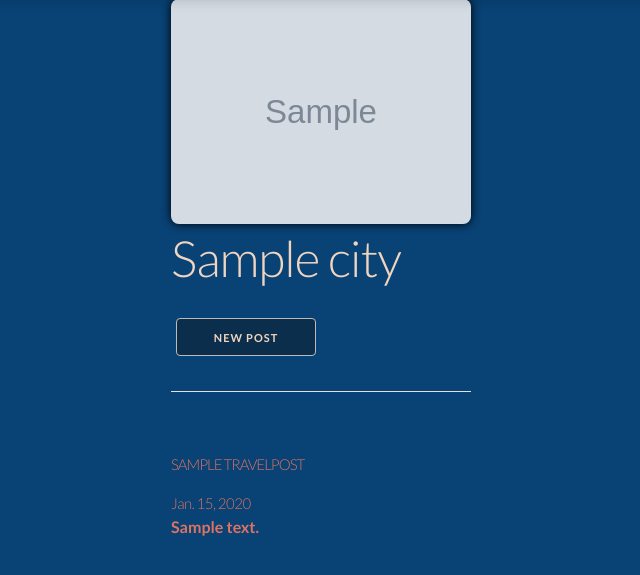
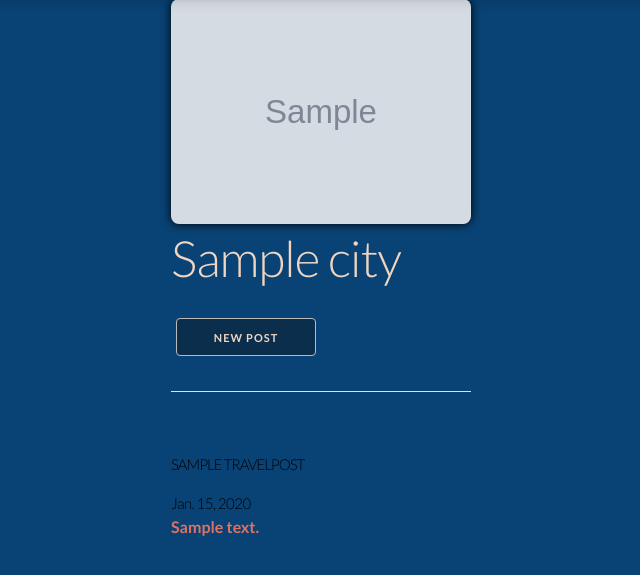
Before and after one commit to morgan-jaouni/Wayfarer, a Django app: page /cities/1/ in a window 1280 px wide. Shown: the part 86-661 px from the top of the page, without its empty margins (319-959 px from the left). Run offline with Django 3.2, Linux system fonts and the light colour scheme; tables that the repository leaves empty hold one stand-in row (values such as "Sample post"); grey boxes marked "Sample" are stand-in pictures.

Commit message:
Fontsize

```diff
--- a/wayfarer_project/main_app/static/css/style.css
+++ b/wayfarer_project/main_app/static/css/style.css
@@ -122,10 +122,10 @@ h1 {
   text-decoration: none;
 }
 h3, h4, h5 {
-  color: #DC7364;
+  font-size: 15px;
+  color: black;
   text-decoration: none;
   margin:0;
-  font-size: 15px;
 }
 h6 {
   color: #DC7364;
```
